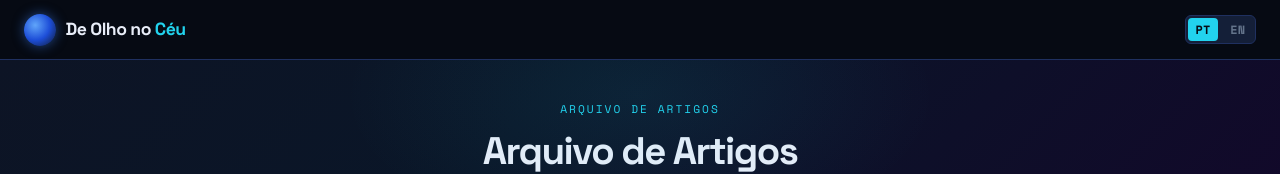
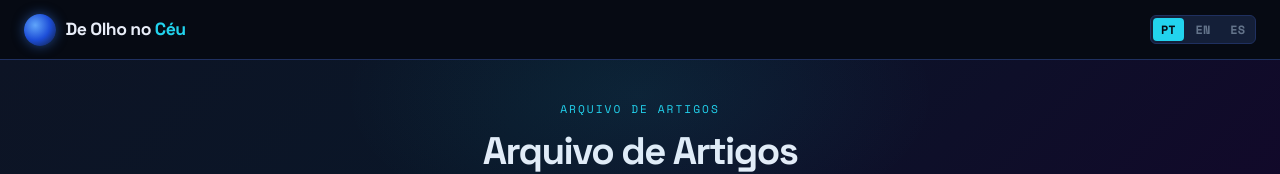
Before and after one commit to Ronaldofigr/deolhonoceu, a Next.js app: page /deolhonoceu/arquivo-artigos in a window 1280 px wide. Shown: the top 174 px of the page. Built offline with nearby package versions, Linux system fonts and the light colour scheme.

Commit message:
Add Spanish language support to ArchiveArticlesClient

```diff
--- a/src/components/ArchiveArticlesClient.tsx
+++ b/src/components/ArchiveArticlesClient.tsx
@@ -25,26 +25,43 @@ const T = {
     concept: '★ Concept',
     discovery: '☄️ Discovery',
   },
+  es: {
+    title: 'Archivo de Artículos',
+    back: '← Volver al inicio',
+    readMore: 'Leer artículo completo →',
+    less: '↑ Menos',
+    empty: 'No se encontraron artículos.',
+    minRead: 'min de lectura',
+    concept: '★ Concepto',
+    discovery: '☄️ Descubrimiento',
+  },
 }
 
 const MONTHS_PT = ['Janeiro','Fevereiro','Março','Abril','Maio','Junho','Julho','Agosto','Setembro','Outubro','Novembro','Dezembro']
 const MONTHS_EN = ['January','February','March','April','May','June','July','August','September','October','November','December']
+const MONTHS_ES = ['Enero','Febrero','Marzo','Abril','Mayo','Junio','Julio','Agosto','Septiembre','Octubre','Noviembre','Diciembre']
 
-function monthLabel(key: string, lang: 'pt' | 'en') {
+function monthLabel(key: string, lang: 'pt' | 'en' | 'es') {
   const [y, m] = key.split('-').map(Number)
-  const months = lang === 'pt' ? MONTHS_PT : MONTHS_EN
-  return lang === 'pt' ? `${months[m - 1]} de ${y}` : `${months[m - 1]} ${y}`
+  const months = lang === 'pt' ? MONTHS_PT : lang === 'es' ? MONTHS_ES : MONTHS_EN
+  return lang === 'en' ? `${months[m - 1]} ${y}` : `${months[m - 1]} de ${y}`
 }
 
 function fmtDate(d: string, lang: string) {
   const dt = new Date(d)
-  return lang === 'pt'
-    ? dt.toLocaleDateString('pt-BR', { day: '2-digit', month: 'short', year: 'numeric' })
-    : dt.toLocaleDateString('en-US', { month: 'short', day: 'numeric', year: 'numeric' })
+  if (lang === 'pt') return dt.toLocaleDateString('pt-BR', { day: '2-digit', month: 'short', year: 'numeric' })
+  if (lang === 'es') return dt.toLocaleDateString('es-ES', { day: '2-digit', month: 'short', year: 'numeric' })
+  return dt.toLocaleDateString('en-US', { month: 'short', day: 'numeric', year: 'numeric' })
+}
+
+function pick(lang: string, pt: string, en?: string, es?: string) {
+  if (lang === 'pt') return pt
+  if (lang === 'es') return es || en || pt
+  return en || pt
 }
 
 export default function ArchiveArticlesClient({ articles }: { articles: Article[] }) {
-  const [lang, setLang] = useState<'pt' | 'en'>('pt')
+  const [lang, setLang] = useState<'pt' | 'en' | 'es'>('pt')
   const [expanded, setExpanded] = useState<string | null>(null)
   const t = T[lang]
 
@@ -67,6 +84,7 @@ export default function ArchiveArticlesClient({ articles }: { articles: Article[
         <div className="lang-toggle">
           <button className={`lang-btn ${lang === 'pt' ? 'active' : ''}`} onClick={() => setLang('pt')}>PT</button>
           <button className={`lang-btn ${lang === 'en' ? 'active' : ''}`} onClick={() => setLang('en')}>EN</button>
+          <button className={`lang-btn ${lang === 'es' ? 'active' : ''}`} onClick={() => setLang('es')}>ES</button>
         </div>
       </header>
 
@@ -98,9 +116,9 @@ export default function ArchiveArticlesClient({ articles }: { articles: Article[
 
             {groups[key].map(item => {
               const isOpen = expanded === item.slug
-              const body = lang === 'pt' ? item.content : (item.contentEn || item.content)
-              const title = lang === 'pt' ? item.title : (item.titleEn || item.title)
-              const cat = lang === 'pt' ? item.category : (item.categoryEn || item.category)
+              const body = pick(lang, item.content, item.contentEn, item.contentEs) || item.content
+              const title = pick(lang, item.title, item.titleEn, item.titleEs)
+              const cat = pick(lang, item.category, item.categoryEn, item.categoryEs)
               const paras = body.split('\n\n').filter(Boolean)
               return (
                 <article className="article-card" key={item.slug}>
```
